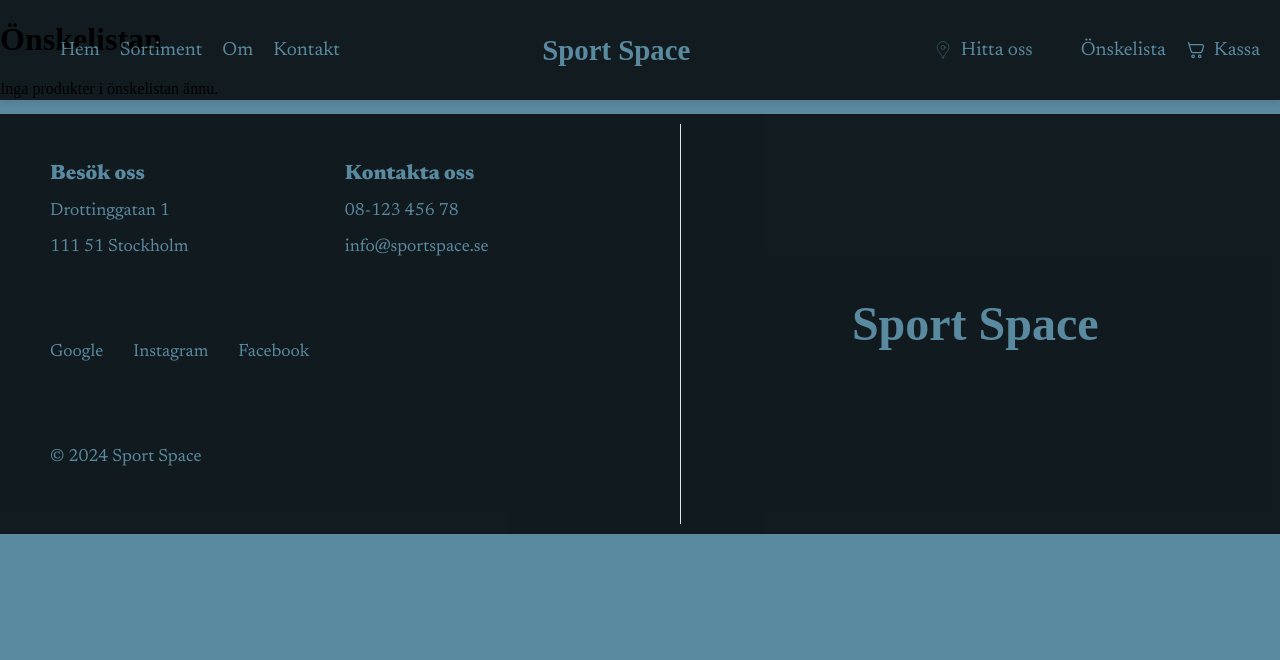
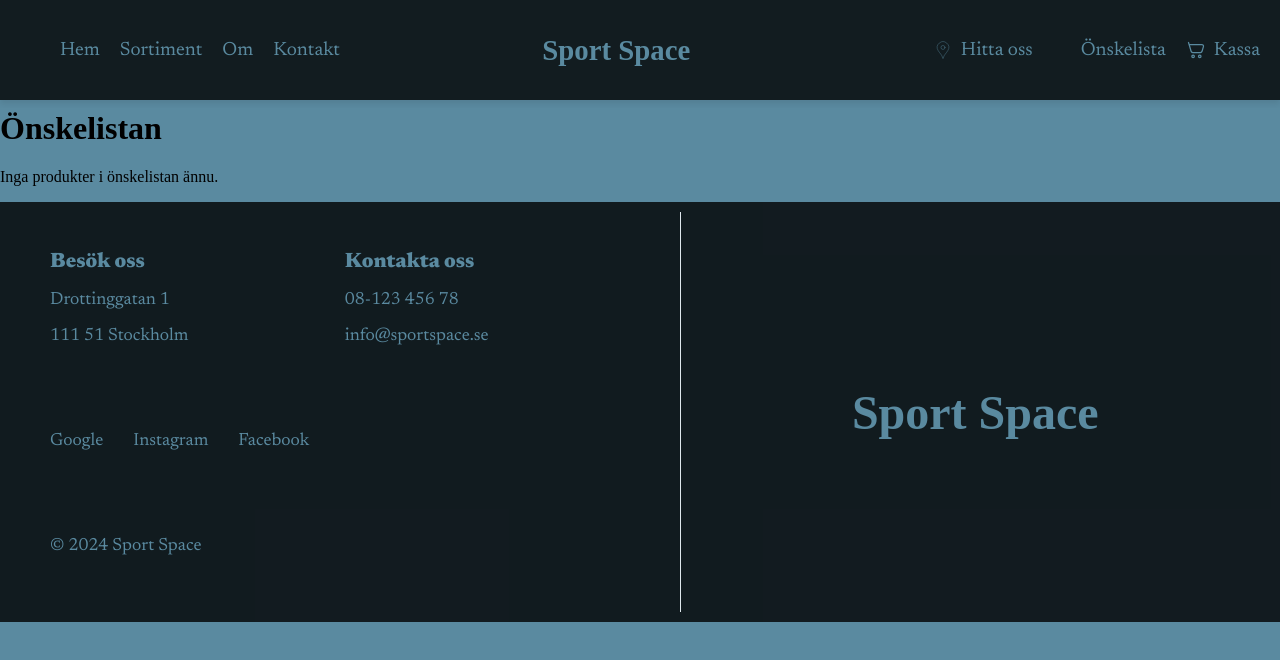
Before and after one commit to GustavssonMarcus/Exam, a Next.js app in the folder frontend/sport-space/: page /favourites in a window 1280 px wide. Shown: the top 660 px of the page. Built offline with nearby package versions, Linux system fonts and the light colour scheme; a web font is replaced by a local one.

Commit message:
fix create-checkout-session function

```diff
--- a/frontend/sport-space/src/app/favourites/page.tsx
+++ b/frontend/sport-space/src/app/favourites/page.tsx
@@ -7,13 +7,16 @@ export default function Page() {
   const { cart, removeFromCart  } = useCart();
 
   return (
-    <div>
+    <div className='cart'>
       <h1>Önskelistan</h1>
       {cart.length > 0 ? (
         <ul>
           {cart.map((product: Product, index: number) => (
             <li key={index}>
               {product.brand} {product.name} - {product.price.toString()} Kr
+              <button>
+                Betala
+              </button>
               <button onClick={() => removeFromCart(product._id)}>
                 Ta bort
               </button>
--- /dev/null
+++ b/frontend/sport-space/src/app/scss/_cart.scss
@@ -0,0 +1,6 @@
+@use "variables.scss" as v;
+@import "mixins";
+
+.cart {
+    margin-top: 110px;
+}
--- a/frontend/sport-space/src/app/scss/main.scss
+++ b/frontend/sport-space/src/app/scss/main.scss
@@ -5,6 +5,7 @@
 @use "footer.scss";
 @use "sortiment.scss";
 @use "product.scss";
+@use "cart.scss";
 @import "mixins";
 @import url('https://fonts.googleapis.com/css2?family=Calligraffitti&family=Newsreader:ital,opsz,wght@0,6..72,200..800;1,6..72,200..800&display=swap');
 
```
Also changed, not shown: 1 other file (tests, documents, lock files or other folders).
